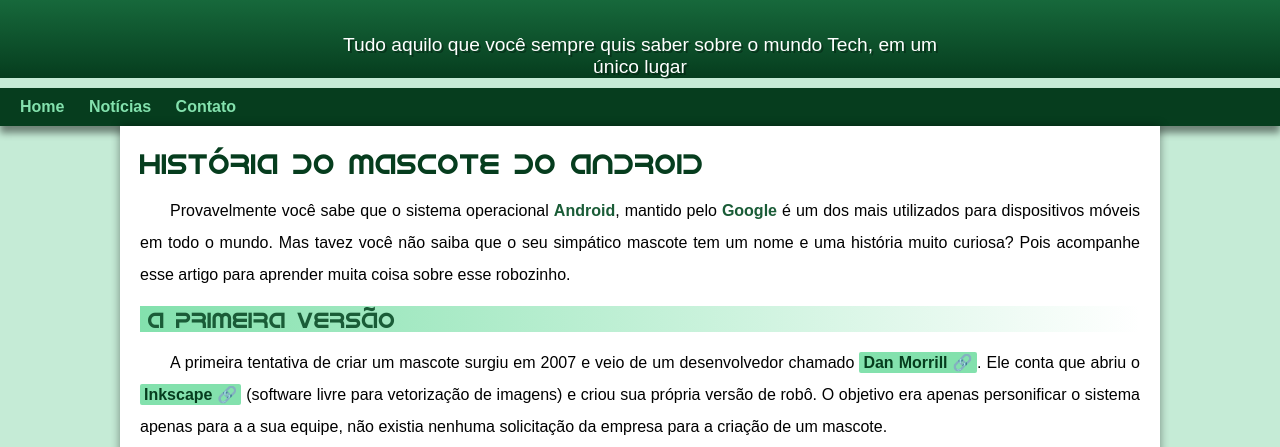
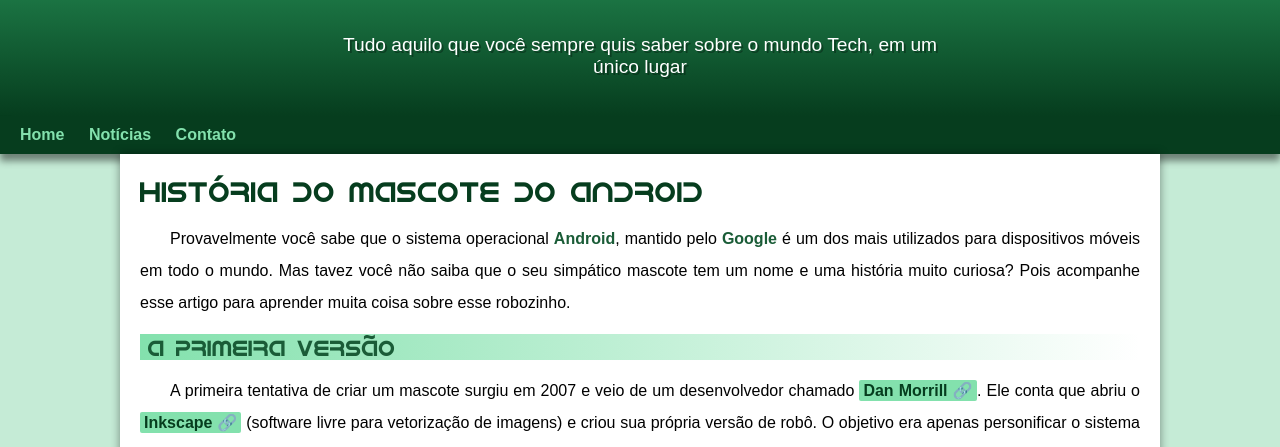
Before and after one commit to AMANDA-DEV-CAVALCANTE/projeto-android, a plain HTML site: page index.html in a window 1280 px wide. Shown: the part 113-560 px from the top of the page. Drawn offline with Linux system fonts and the light colour scheme; a web font is replaced by a local one.

Commit message:
Corrigido de MARGIN para PADDING BOTTOM

```diff
--- a/estilos/style.css
+++ b/estilos/style.css
@@ -68,7 +68,7 @@ header > p {
     padding-right: 10px;
     padding-left: 10px;
     margin: auto;
-    margin-bottom: 10px;
+    padding-bottom: 38px;
     text-shadow: 2px 2px rgba(0, 0, 0, 0.315);
 }
 
```
